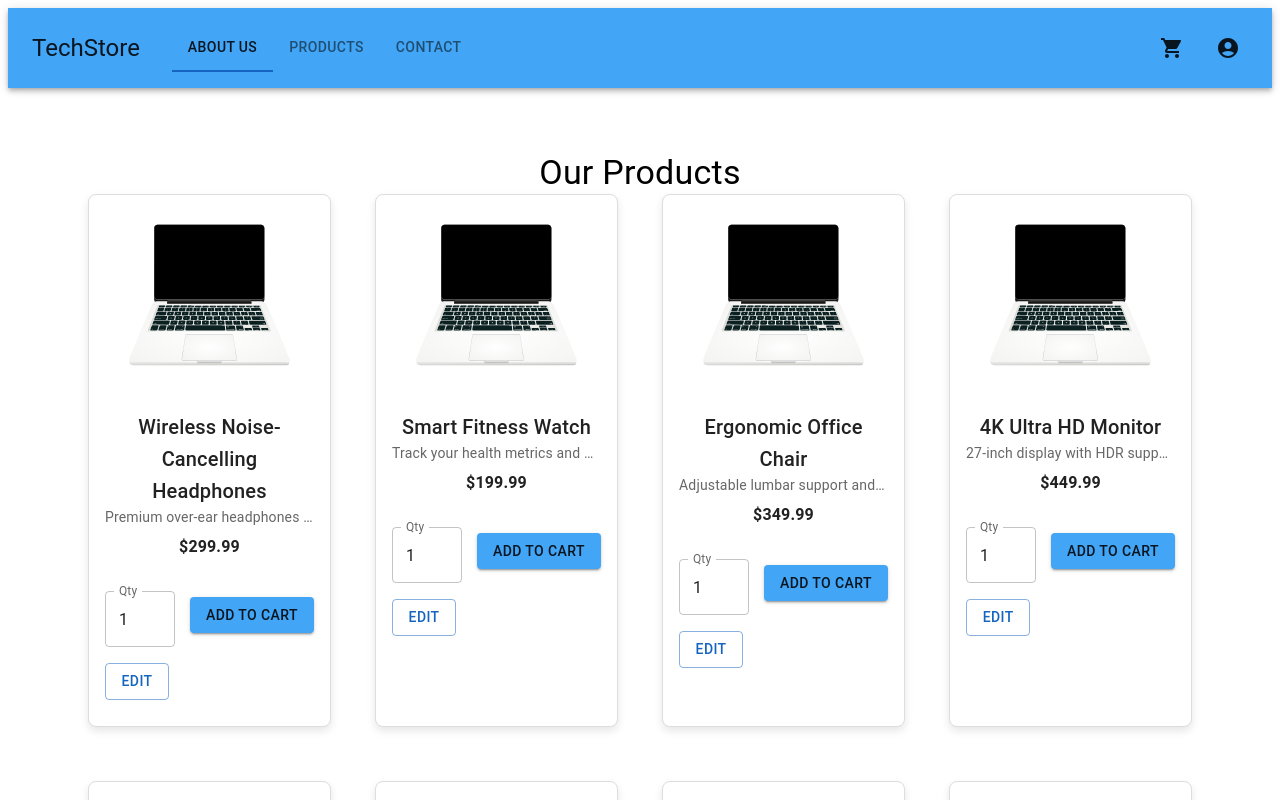
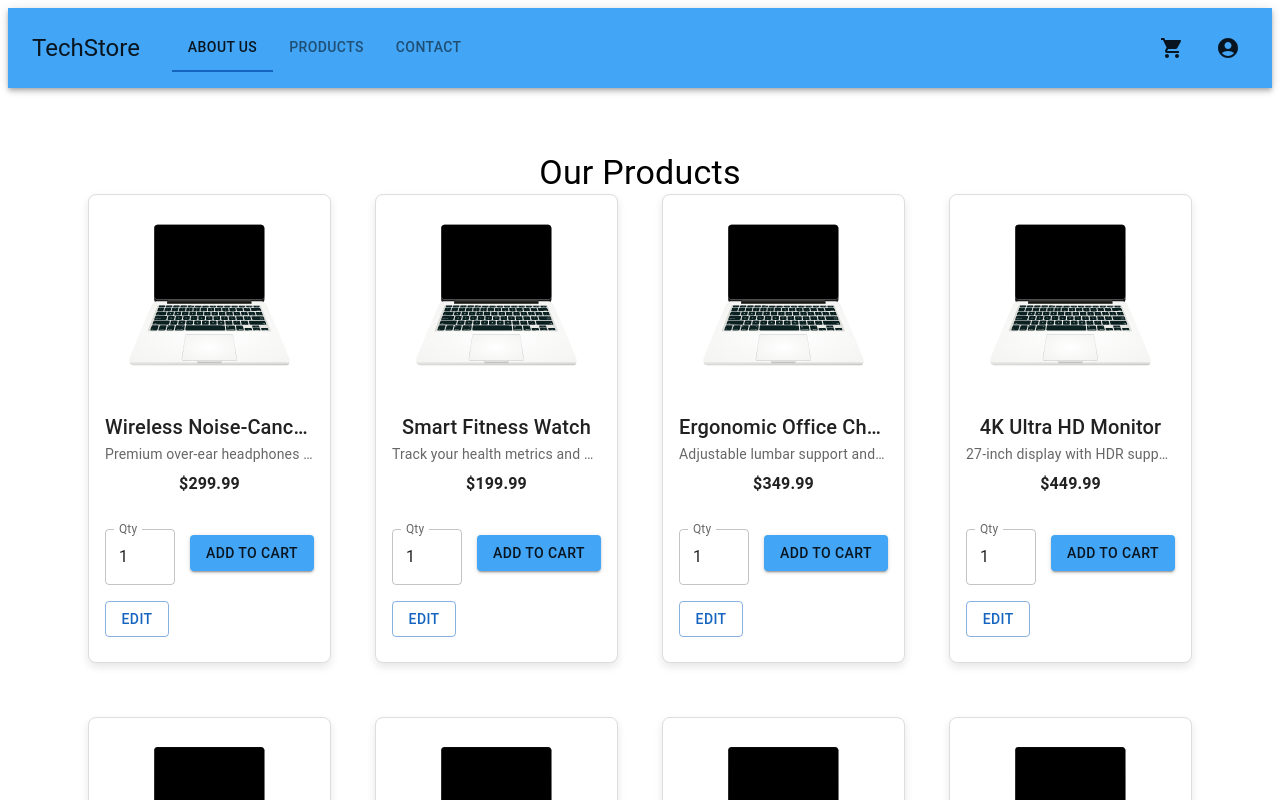
Before and after one commit to LedinaRrethi/E-Commerce-Week6, a React (Vite) app: page / in a window 1280 px wide. Shown: the top 800 px of the page. Built offline with nearby package versions, Linux system fonts and the light colour scheme.

Commit message:
adding edit function at product provider , fixing styles of product card

```diff
--- a/src/components/features/ProductCard.tsx
+++ b/src/components/features/ProductCard.tsx
@@ -1,5 +1,6 @@
 import React, { useState } from 'react';
 import { Card, CardContent, CardMedia, Typography, Box, Tooltip } from '@mui/material';
+import { useNavigate } from 'react-router-dom';
 import Button from '../core/Button';
 import Input from '../core/Input';
 import useCart from '../../hooks/useCart';
@@ -7,11 +8,11 @@ import { Product } from '../../types/Product';
 
 interface ProductCardProps {
   product: Product;
-  onEdit?: (id: number) => void;
 }
 
-const ProductCard = ({ product, onEdit }: ProductCardProps) => {
+const ProductCard = ({ product }: ProductCardProps) => {
   const { addProduct } = useCart();
+  const navigate = useNavigate();
   const [quantity, setQuantity] = useState(1);
 
   const handleAddToCart = () => {
@@ -19,9 +20,7 @@ const ProductCard = ({ product, onEdit }: ProductCardProps) => {
   };
 
   const handleEdit = () => {
-    if (onEdit) {
-      onEdit(product.id);
-    }
+    navigate(`/edit-product/${product.id}`);
   };
 
   const handleQuantityChange = (event: React.ChangeEvent<HTMLInputElement>) => {
@@ -35,16 +34,34 @@ const ProductCard = ({ product, onEdit }: ProductCardProps) => {
         display: 'flex',
         flexDirection: 'column',
         height: '100%',
+        maxWidth: 300,
         border: '1px solid #ddd',
         boxShadow: '0px 4px 8px rgba(0, 0, 0, 0.1)',
         borderRadius: '8px',
       }}
     >
-      <CardMedia component="img" height="200" image={product.imageSrc} alt={product.name} />
-      <CardContent sx={{ flexGrow: 1, display: 'flex', flexDirection: 'column' }}>
-        <Typography variant="h6" sx={{ textAlign: 'center' }}>
-          {product.name}
-        </Typography>
+      <CardMedia component="img" height="200" image={product.imageSrc} alt={product.name} sx={{ objectFit: 'cover' }} />
+      <CardContent
+        sx={{
+          flexGrow: 1,
+          display: 'flex',
+          flexDirection: 'column',
+          justifyContent: 'space-between',
+        }}
+      >
+        <Tooltip title={product.name} placement="top" arrow>
+          <Typography
+            variant="h6"
+            sx={{
+              textAlign: 'center',
+              whiteSpace: 'nowrap',
+              overflow: 'hidden',
+              textOverflow: 'ellipsis',
+            }}
+          >
+            {product.name}
+          </Typography>
+        </Tooltip>
 
         <Tooltip title={product.description} placement="top" arrow>
           <Typography
--- a/src/store/productContext.tsx
+++ b/src/store/productContext.tsx
@@ -58,7 +58,7 @@ export const ProductProvider = ({ children }: ProductProviderProps) => {
     setStoredProducts([...state.products, product]);
   };
 
-  const updateProduct = (product: Product) => {
+  const editProduct = (product: Product) => {
     dispatch({ type: ACTION_TYPE.UPDATE_PRODUCT, product });
     setStoredProducts(state.products.map((p) => (p.id === product.id ? product : p)));
   };
@@ -69,7 +69,7 @@ export const ProductProvider = ({ children }: ProductProviderProps) => {
   };
 
   return (
-    <ProductContext.Provider value={{ products: state.products, addProduct, updateProduct, deleteProduct }}>
+    <ProductContext.Provider value={{ products: state.products, addProduct, editProduct, deleteProduct }}>
       {children}
     </ProductContext.Provider>
   );
```
